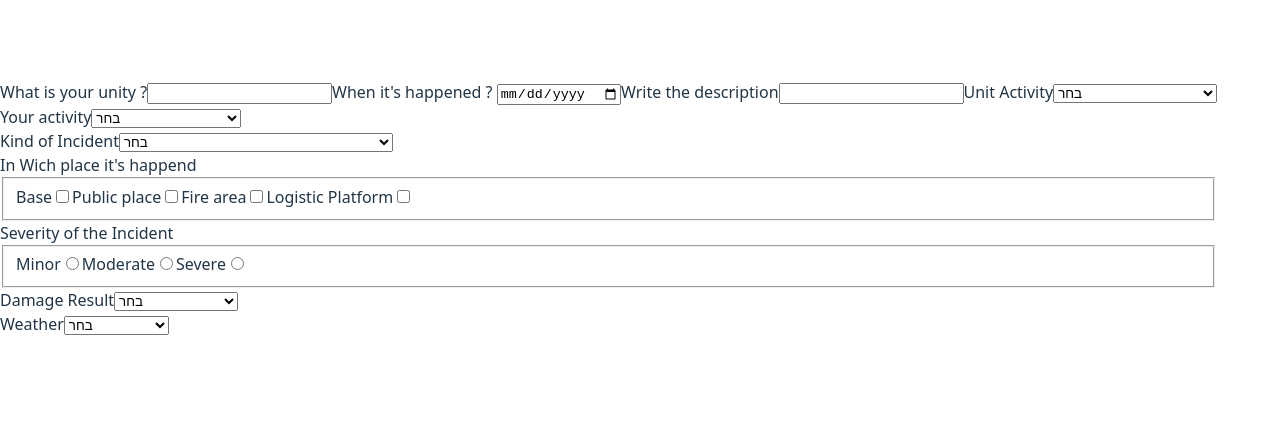
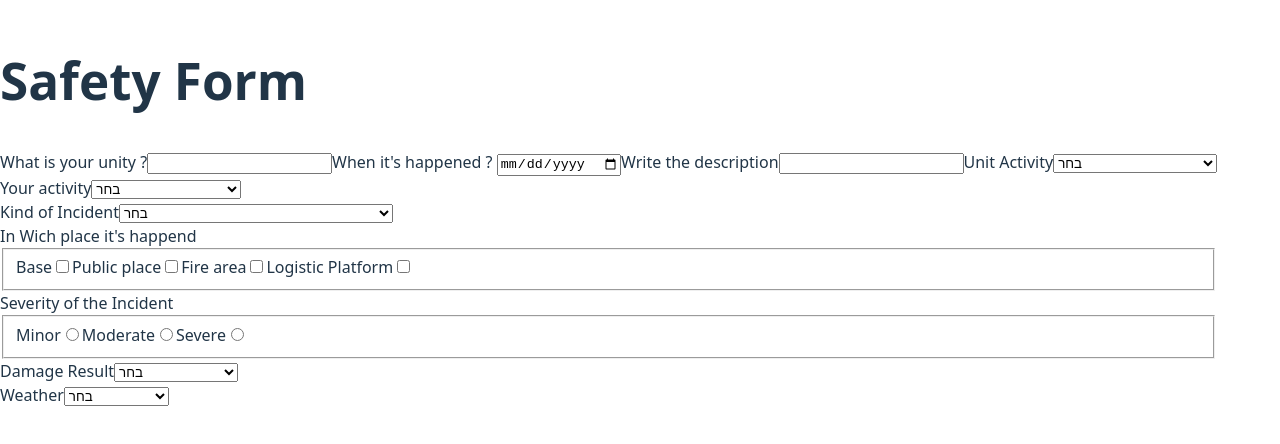
Before and after one commit to AaronMadar/safetyAaron, a React (Vite) app: page / in a window 1280 px wide. Shown: the part 192-636 px from the top of the page. Built offline with nearby package versions, Linux system fonts and the light colour scheme.

Commit message:
Allfields

```diff
--- /dev/null
+++ b/src/components/Layout/Header.tsx
@@ -0,0 +1,15 @@
+
+interface HeaderProps{
+    children:React.ReactNode;
+}
+
+export default function Header({children}:HeaderProps){
+
+
+    return (
+        <section>
+        <h1>Safety Form</h1>
+        {children}
+        </section>
+    )
+}
--- a/src/components/fields/Activity.tsx
+++ b/src/components/fields/Activity.tsx
@@ -3,7 +3,7 @@ import type { JSX } from "react";
 export default function Activity(): JSX.Element {
 
     return (
-        <section>
+        <section className="">
         <label htmlFor="activity">Your activity</label>
         <select id="activity">
             <option value="default">בחר</option>
--- a/src/main.tsx
+++ b/src/main.tsx
@@ -1,8 +1,8 @@
 import { StrictMode } from 'react'
 import { createRoot } from 'react-dom/client'
 import './index.css'
-import UnityField from './components/fields/unity'
-import DateField from './components/fields/date'
+import UnityField from './components/fields/Unity.tsx'
+import DateField from './components/fields/Date.tsx'
 import Description from './components/fields/Description'
 import Unitactivity from './components/fields/Unitactivity'
 import KindOfIncident from './components/fields/KindOfIncident'
@@ -11,11 +11,13 @@ import SeverityIncident from './components/fields/SeverityIncident'
 import Activity from './components/fields/Activity'
 import Damage from './components/fields/Damage'
 import Weather from './components/fields/Weather'
+import Header from './components/Layout/Header'
 
 
 createRoot(document.getElementById('root')!).render(
   <StrictMode>
-  <UnityField></UnityField>
+    <Header>
+ <UnityField></UnityField>
   <DateField></DateField>
   <Description></Description>
   <Unitactivity></Unitactivity>
@@ -25,5 +27,7 @@ createRoot(document.getElementById('root')!).render(
   <SeverityIncident></SeverityIncident>
   <Damage></Damage>
   <Weather></Weather>
+    </Header>
+
   </StrictMode>,
 )
```
